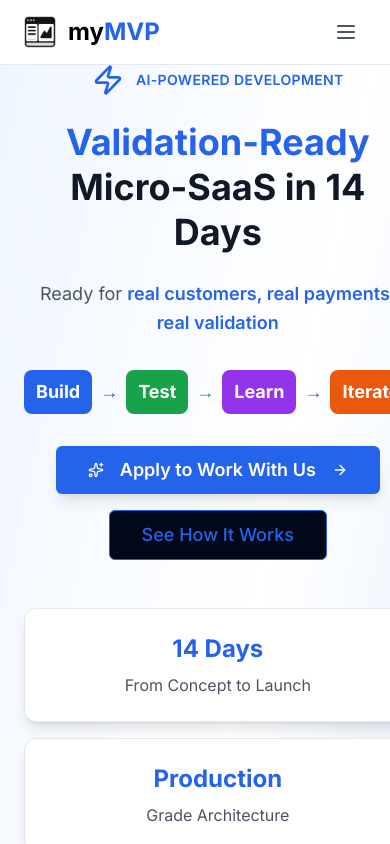
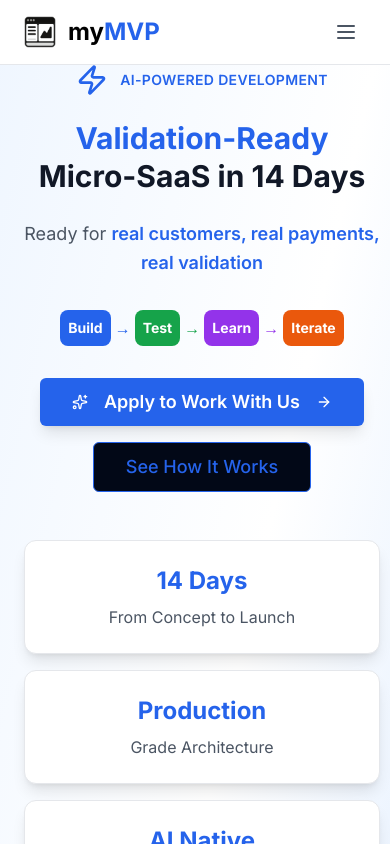
Before and after one commit to digiphd/mymvp, a Next.js app in the folder apps/web/: page / in a window 390 px wide. Shown: the top 844 px of the page. Built offline with nearby package versions, Linux system fonts and the light colour scheme.

Commit message:
Home page responsivements

```diff
--- a/apps/web/src/components/sections/ComparisonSection.tsx
+++ b/apps/web/src/components/sections/ComparisonSection.tsx
@@ -60,7 +60,7 @@ export default function ComparisonSection() {
               </div>
             </div>
 
-            <div className="space-y-4">
+            <div className="space-y-2 sm:space-y-4">
               {oldWaySteps.map((step, index) => (
                 <motion.div
                   key={index}
@@ -91,7 +91,7 @@ export default function ComparisonSection() {
 
                   {/* Connection Line */}
                   {index < oldWaySteps.length - 1 && (
-                    <div className="absolute left-6 top-20 w-0.5 h-4 bg-red-200"></div>
+                    <div className="hidden sm:block absolute left-6 top-20 w-0.5 h-4 bg-red-200"></div>
                   )}
                 </motion.div>
               ))}
@@ -133,7 +133,7 @@ export default function ComparisonSection() {
               </div>
             </div>
 
-            <div className="space-y-6">
+            <div className="space-y-3 sm:space-y-6">
               {newWaySteps.map((step, index) => (
                 <motion.div
                   key={index}
@@ -164,7 +164,7 @@ export default function ComparisonSection() {
 
                   {/* Connection Line */}
                   {index < newWaySteps.length - 1 && (
-                    <div className="absolute left-8 top-24 w-0.5 h-6 bg-blue-300"></div>
+                    <div className="hidden sm:block absolute left-8 top-24 w-0.5 h-6 bg-blue-300"></div>
                   )}
                 </motion.div>
               ))}
--- a/apps/web/src/components/sections/FAQSection.tsx
+++ b/apps/web/src/components/sections/FAQSection.tsx
@@ -171,17 +171,17 @@ export default function FAQSection() {
                     >
                       <button
                         onClick={() => toggleItem(categoryIndex, faqIndex)}
-                        className="w-full px-4 py-2 text-left focus:outline-none focus:ring-2 focus:ring-blue-500 focus:ring-offset-2"
+                        className="w-full px-4 py-4 sm:py-3 text-left focus:outline-none focus:ring-2 focus:ring-blue-500 focus:ring-offset-2 min-h-[44px]"
                       >
                         <div className="flex items-center justify-between">
-                          <h4 className="text-base font-semibold text-gray-900 pr-4">
+                          <h4 className="text-base sm:text-lg font-semibold text-gray-900 pr-4">
                             {faq.question}
                           </h4>
                           <div className="flex-shrink-0">
                             {openItems.includes(itemId) ? (
-                              <ChevronUp className="w-4 h-4 text-blue-600" />
+                              <ChevronUp className="w-5 h-5 text-blue-600" />
                             ) : (
-                              <ChevronDown className="w-4 h-4 text-gray-400" />
+                              <ChevronDown className="w-5 h-5 text-gray-400" />
                             )}
                           </div>
                         </div>
@@ -197,7 +197,7 @@ export default function FAQSection() {
                           >
                             <div className="px-4 pb-2">
                               <div className="border-t border-gray-100 pt-2">
-                                <p className="text-gray-600 text-sm leading-snug">
+                                <p className="text-gray-600 text-base leading-relaxed">
                                   {faq.answer}
                                 </p>
                               </div>
--- a/apps/web/src/components/sections/HeroSection.tsx
+++ b/apps/web/src/components/sections/HeroSection.tsx
@@ -37,7 +37,7 @@ export default function HeroSection() {
               animate={{ opacity: 1, y: 0 }}
               transition={{ delay: 0.4, duration: 0.8 }}
               whileHover={{ scale: 1.02 }}
-              className="text-4xl md:text-6xl lg:text-7xl font-bold mb-6 leading-tight text-gray-900 cursor-default"
+              className="text-3xl sm:text-4xl md:text-5xl lg:text-6xl font-bold mb-6 leading-tight text-gray-900 cursor-default"
             >
               <span className="text-blue-600">Validation-Ready</span> Micro-SaaS in 14 Days
             </motion.h1>
@@ -63,31 +63,31 @@ export default function HeroSection() {
               transition={{ delay: 0.7, duration: 0.8 }}
               className="mb-8"
             >
-              <div className="flex items-center justify-center lg:justify-start space-x-2 md:space-x-4 text-lg md:text-xl font-bold">
+              <div className="flex items-center justify-center lg:justify-start space-x-1 sm:space-x-2 md:space-x-4 text-base sm:text-lg md:text-xl font-bold overflow-x-auto">
                 <motion.span
                   whileHover={{ scale: 1.1 }}
-                  className="bg-blue-600 text-white px-3 py-2 rounded-lg cursor-default"
+                  className="bg-blue-600 text-white px-2 sm:px-3 py-2 rounded-lg cursor-default text-sm sm:text-base flex-shrink-0"
                 >
                   Build
                 </motion.span>
                 <span className="text-blue-600">→</span>
                 <motion.span
                   whileHover={{ scale: 1.1 }}
-                  className="bg-green-600 text-white px-3 py-2 rounded-lg cursor-default"
+                  className="bg-green-600 text-white px-2 sm:px-3 py-2 rounded-lg cursor-default text-sm sm:text-base flex-shrink-0"
                 >
                   Test
                 </motion.span>
                 <span className="text-green-600">→</span>
                 <motion.span
                   whileHover={{ scale: 1.1 }}
-                  className="bg-purple-600 text-white px-3 py-2 rounded-lg cursor-default"
+                  className="bg-purple-600 text-white px-2 sm:px-3 py-2 rounded-lg cursor-default text-sm sm:text-base flex-shrink-0"
                 >
                   Learn
                 </motion.span>
                 <span className="text-purple-600">→</span>
                 <motion.span
                   whileHover={{ scale: 1.1 }}
-                  className="bg-orange-600 text-white px-3 py-2 rounded-lg cursor-default"
+                  className="bg-orange-600 text-white px-2 sm:px-3 py-2 rounded-lg cursor-default text-sm sm:text-base flex-shrink-0"
                 >
                   Iterate
                 </motion.span>
--- a/apps/web/src/components/sections/PricingSection.tsx
+++ b/apps/web/src/components/sections/PricingSection.tsx
@@ -78,9 +78,9 @@ export default function PricingSection() {
                       className="flex items-start space-x-3"
                     >
                       <div className="p-1 bg-gray-100 rounded-full border border-gray-300 mt-0.5 flex-shrink-0">
-                        <Check className="w-3 h-3 text-gray-600" />
+                        <Check className="w-4 h-4 text-gray-600" />
                       </div>
-                      <span className="text-gray-600 text-sm">{feature}</span>
+                      <span className="text-gray-600 text-sm sm:text-base">{feature}</span>
                     </motion.div>
                   ))}
                 </div>
@@ -147,9 +147,9 @@ export default function PricingSection() {
                       className="flex items-start space-x-3"
                     >
                       <div className="p-1 bg-blue-50 rounded-full border border-blue-200 mt-0.5 flex-shrink-0">
-                        <Check className="w-3 h-3 text-blue-600" />
+                        <Check className="w-4 h-4 text-blue-600" />
                       </div>
-                      <span className="text-gray-600 text-sm">{feature}</span>
+                      <span className="text-gray-600 text-sm sm:text-base">{feature}</span>
                     </motion.div>
                   ))}
                 </div>
--- a/apps/web/src/components/sections/ProcessSection.tsx
+++ b/apps/web/src/components/sections/ProcessSection.tsx
@@ -109,7 +109,7 @@ export default function ProcessSection() {
 
         {/* Process Phases */}
         <div className="relative mb-16">
-          <div className="grid md:grid-cols-2 lg:grid-cols-4 gap-8">
+          <div className="grid grid-cols-1 sm:grid-cols-2 lg:grid-cols-4 gap-4 sm:gap-8">
             {processPhases.map((phase, index) => (
               <motion.div
                 key={index}
@@ -119,7 +119,7 @@ export default function ProcessSection() {
                 viewport={{ once: true }}
                 className="relative"
               >
-                <Card className={`p-6 ${phase.bgColor} ${phase.borderColor} border-2 hover:shadow-lg transition-all duration-300 h-full relative z-10`}>
+                <Card className={`p-4 sm:p-6 ${phase.bgColor} ${phase.borderColor} border-2 hover:shadow-lg transition-all duration-300 h-full relative z-10`}>
                   <div className="text-center mb-6">
                     <div className={`w-16 h-16 mx-auto mb-4 rounded-full bg-gradient-to-r ${phase.color} flex items-center justify-center`}>
                       <phase.icon className="w-8 h-8 text-white" />
@@ -172,7 +172,7 @@ export default function ProcessSection() {
                     whileInView={{ opacity: 1, scale: 1 }}
                     transition={{ delay: (index + 1) * 0.1, duration: 0.5 }}
                     viewport={{ once: true }}
-                    className="lg:hidden absolute top-full left-1/2 transform -translate-x-1/2 translate-y-4 z-20"
+                    className="hidden sm:block lg:hidden absolute top-full left-1/2 transform -translate-x-1/2 translate-y-4 z-20"
                   >
                     <div className="flex flex-col items-center">
                       <div className="w-0.5 h-8 bg-gradient-to-b from-blue-400 to-blue-600"></div>
```
